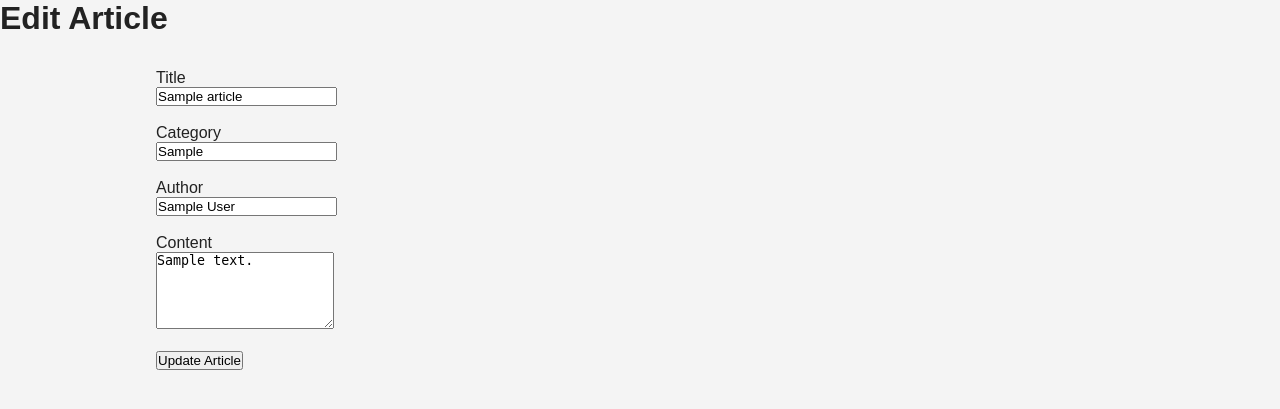
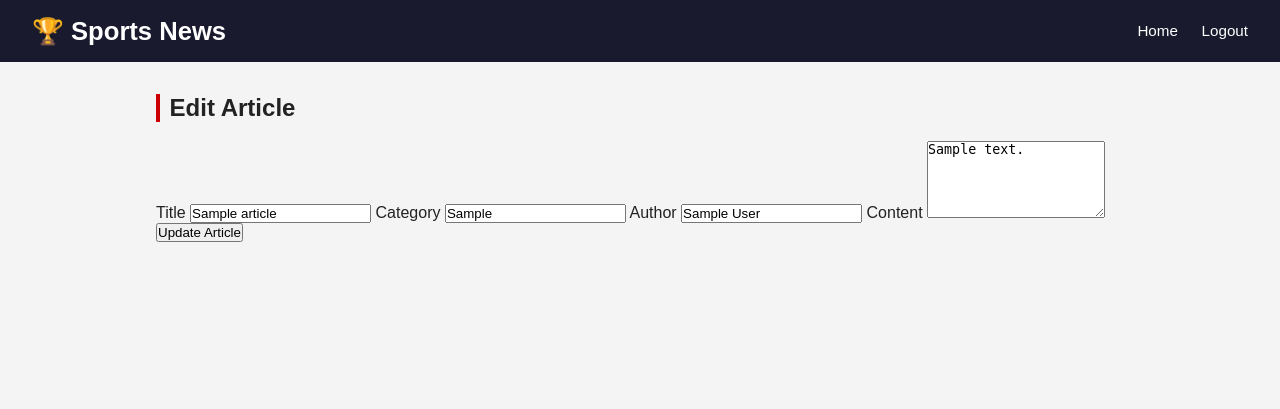
Before and after one commit to sulavvvvvgg/Sportsnews, a Flask app: page /edit/1 in a window 1280 px wide. Shown: the top 409 px of the page. Run offline with Flask 3, Linux system fonts and the light colour scheme; a user stored in the database is signed in; tables that the repository leaves empty hold one stand-in row (values such as "Sample post").

Commit message:
Stylistic edit article page

```diff
--- a/templates/edit_article.html
+++ b/templates/edit_article.html
@@ -6,26 +6,33 @@
     <link rel="stylesheet" href="{{ url_for('static', filename='css/style.css') }}">
 </head>
 <body>
-    <header>
-        <h1>Edit Article</h1>
-    </header>
+    <div class="navbar">
+        <h1>🏆 Sports News</h1>
+        <div class="nav-links">
+            <a href="{{ url_for('home') }}">Home</a>
+            <a href="{{ url_for('logout') }}">Logout</a>
+        </div>
+    </div>
 
     <main>
-        <form method="POST">
-            <label>Title</label><br>
-            <input type="text" name="title" value="{{ article.title }}" required><br><br>
+        <div class="form-box">
+            <h2>Edit Article</h2>
+            <form method="POST">
+                <label>Title</label>
+                <input type="text" name="title" value="{{ article.title }}" required>
 
-            <label>Category</label><br>
-            <input type="text" name="category" value="{{ article.category }}" required><br><br>
+                <label>Category</label>
+                <input type="text" name="category" value="{{ article.category }}" required>
 
-            <label>Author</label><br>
-            <input type="text" name="author" value="{{ article.author }}" required><br><br>
+                <label>Author</label>
+                <input type="text" name="author" value="{{ article.author }}" required>
 
-            <label>Content</label><br>
-            <textarea name="content" rows="5" required>{{ article.content }}</textarea><br><br>
+                <label>Content</label>
+                <textarea name="content" rows="5" required>{{ article.content }}</textarea>
 
-            <button type="submit">Update Article</button>
-        </form>
+                <button type="submit">Update Article</button>
+            </form>
+        </div>
     </main>
 </body>
 </html>
```
